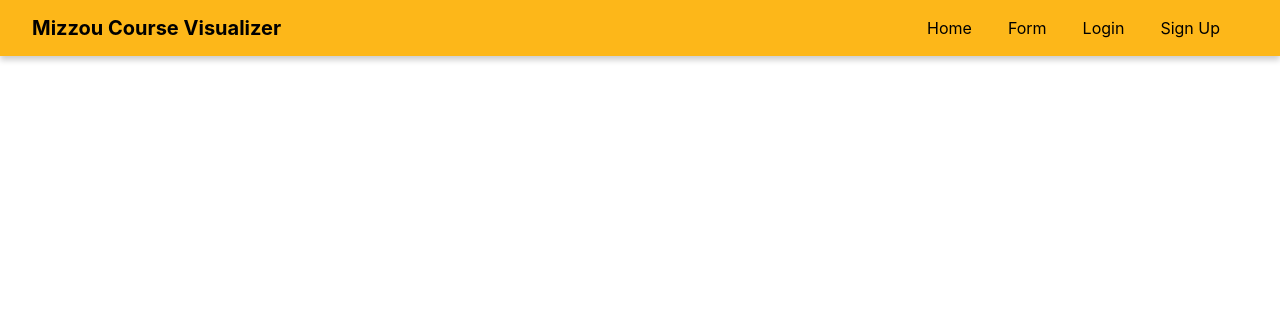
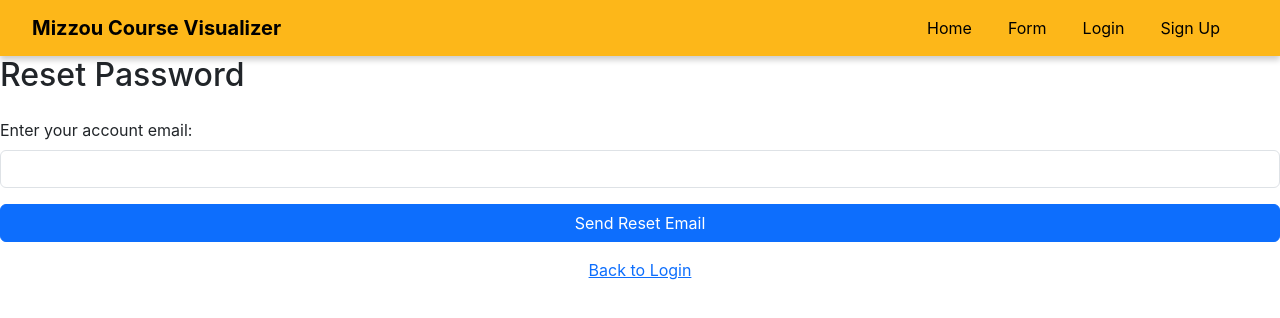
Before and after one commit to Jeh333/Jeh333.github.io, a React (Create React App) app in the folder client/: page /reset-password in a window 1280 px wide. Shown: the top 318 px of the page. Built offline with nearby package versions, Linux system fonts and the light colour scheme; no server answers.

Commit message:
added reset password page

```diff
--- a/client/src/App.js
+++ b/client/src/App.js
@@ -7,6 +7,7 @@
 import SignupPage from "./pages/SignupPage";
 import VisualizationPage from "./pages/VisualizationPage";
 import PrivateRoute from "./components/PrivateRoute";
+import ResetPasswordPage from "./pages/ResetPasswordPage";
 
 function App() {
   return (
@@ -18,10 +19,8 @@
         <Route path="/form-demo" element={<FormPage_demo />} />
         <Route path="/login" element={<LoginPage />} />
         <Route path="/signup" element={<SignupPage />} />
-        <Route
-          path="/visualizer"
-          element={<PrivateRoute element={<VisualizationPage />} />}
-        />
+        <Route path="/visualizer" element={<PrivateRoute element= {<VisualizationPage />} />} />
+        <Route path="/reset-password" element={<ResetPasswordPage />} />
       </Routes>
     </Router>
   );
--- a/client/src/pages/LoginPage.js
+++ b/client/src/pages/LoginPage.js
@@ -96,6 +96,9 @@
         <p>
           Don't have an account? <Link to="/signup">Create Account</Link>
         </p>
+        <p className="mt-2">
+          <Link to="/reset-password">Forgot Password?</Link>
+        </p>
       </div>
     </div>
   );
--- /dev/null
+++ b/client/src/pages/ResetPasswordPage.js
@@ -0,0 +1,62 @@
+import React, { useState } from "react";
+import { auth }                from "../firebase";
+import { sendPasswordResetEmail } from "firebase/auth";
+import { Link } from "react-router-dom";
+
+export default function ResetPasswordPage() {
+  const [email, setEmail]     = useState("");
+  const [message, setMessage] = useState("");
+  const [error, setError]     = useState("");
+  const [loading, setLoading] = useState(false);
+
+  const handleSubmit = async (e) => {
+    e.preventDefault();
+    setLoading(true);
+    setMessage("");
+    setError("");
+
+    try {
+      await sendPasswordResetEmail(auth, email);
+      setMessage(
+        "Password reset email sent! Check your inbox (and spam folder)."
+      );
+    } catch (err) {
+      console.error("Reset error:", err);
+      setError(err.message);
+    } finally {
+      setLoading(false);
+    }
+  };
+
+  return (
+    <div className="reset-page">
+      <h2 className="mb-4">Reset Password</h2>
+      {message && <div className="alert alert-success">{message}</div>}
+      {error   && <div className="alert alert-danger">{error}</div>}
+
+      <form onSubmit={handleSubmit}>
+        <div className="mb-3">
+          <label htmlFor="email" className="form-label">
+            Enter your account email:
+          </label>
+          <input
+            id="email"
+            type="email"
+            className="form-control"
+            value={email}
+            onChange={(e) => setEmail(e.target.value)}
+            required
+          />
+        </div>
+
+        <button type="submit" className="btn btn-primary w-100" disabled={loading}>
+          {loading ? "Sending..." : "Send Reset Email"}
+        </button>
+      </form>
+
+      <div className="text-center mt-3">
+        <Link to="/login">Back to Login</Link>
+      </div>
+    </div>
+  );
+}
--- a/client/src/pages/SignupPage.js
+++ b/client/src/pages/SignupPage.js
@@ -51,7 +51,6 @@
       navigate("/login"); // send them to login so they can verify and then log in
       return;
 
-      // (Optional) backend sync could go here after verification
       // const idToken = await firebaseUser.getIdToken();
       // await fetch(`${API_URL}/signup`, { … });
     } catch (err) {
```
